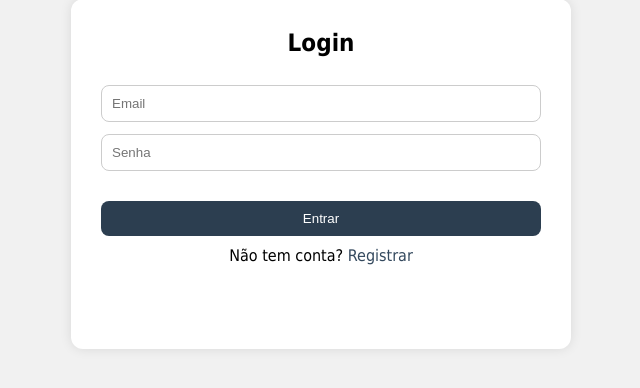
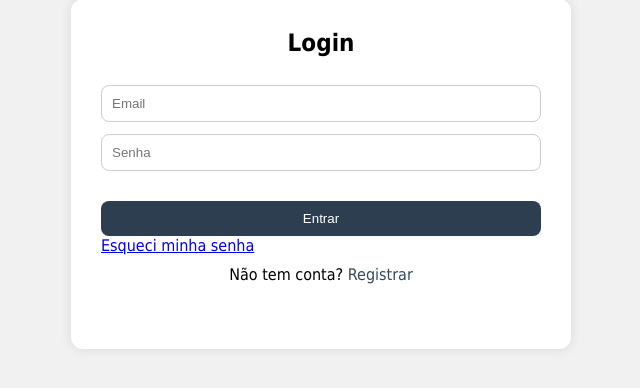
Before and after one commit to alexiiavieirac/taskapp, a Flask app: page /login in a window 1280 px wide. Shown: the part 226-614 px from the top of the page, without its empty margins (319-959 px from the left). Run offline with Flask 3, Linux system fonts and the light colour scheme.

Commit message:
botão para recuperar senha

```diff
--- a/app/templates/login.html
+++ b/app/templates/login.html
@@ -29,6 +29,9 @@
         <input type="email" name="email" placeholder="Email" required>
         <input type="password" name="senha" placeholder="Senha" required>
         <button type="submit">Entrar</button>
+        <p class="recover-link">
+            <a href="{{ url_for('auth.recuperar_senha') }}">Esqueci minha senha</a>
+        </p>
         <p class="register-link">Não tem conta? <a href="{{ url_for('main.register') }}">Registrar</a></p>
     </form>
 </body>
```
